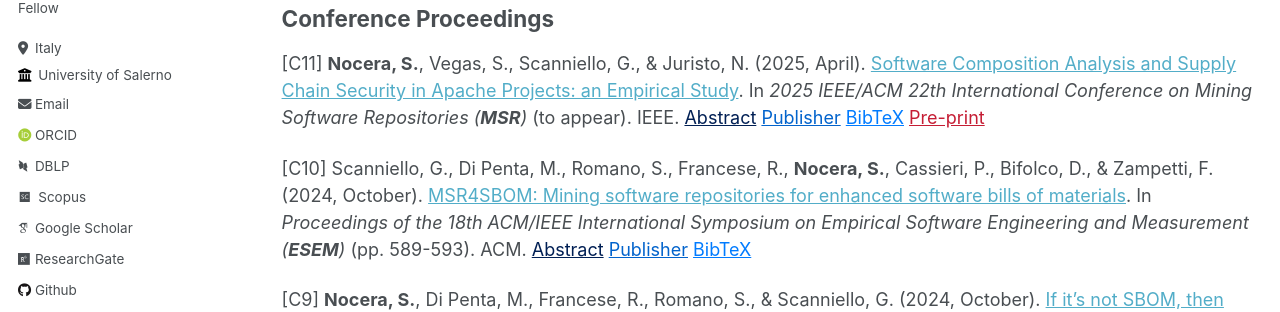
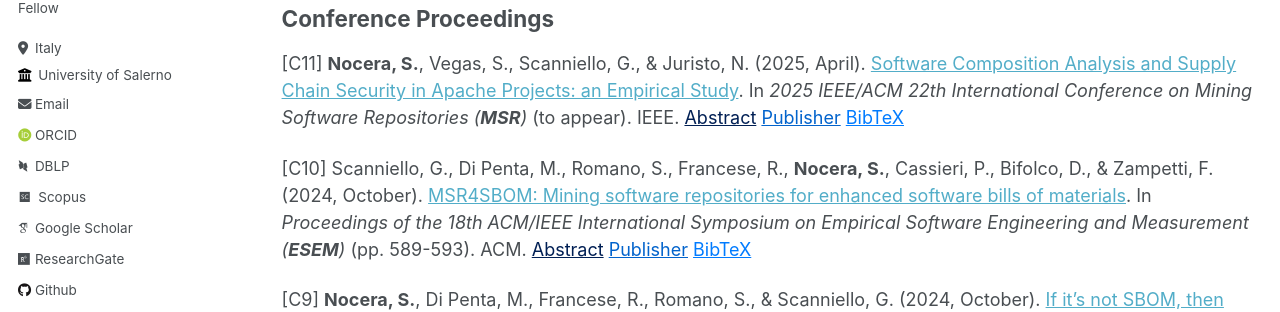
Before and after one commit to sabato-nocera/sabato-nocera.github.io, a Jekyll site: the page built from _pages/publications.md, in a window 1280 px wide and 900 px high. Shown: the part 345-657 px from the top of the window. Built offline with Jekyll 4.4.1, drawn with Linux system fonts in a browser that asks for light colours; some web fonts are replaced.

Commit message:
Update publications.md

```diff
--- a/_pages/publications.md
+++ b/_pages/publications.md
@@ -37,7 +37,6 @@ an Empirical Study](#). In _2025 IEEE/ACM 22th International Conference on Minin
 <button style="all: unset; color: #001F54; cursor: pointer; text-decoration: underline; background: none; border: none;" onclick="toggleSnippet('c11-abs')">Abstract</button>
 <button style="all: unset; color: #0263cc; cursor: pointer; text-decoration: underline; background: none; border: none;">Publisher</button>
 <button id="c11-bibtex" style="all: unset; color: #007bff; cursor: pointer; text-decoration: underline; background: none; border: none;" onclick="toggleSnippet('c11')">BibTeX</button>
-<button style="all: unset; color: #c51d34; cursor: pointer; text-decoration: underline; background: none; border: none;" onclick="window.open('https://sabato-nocera.github.io/files/msr2025.pdf', '_blank');">Pre-print</button>
 
 <div id="c11-abs" style="display: none; background-color: #f9f9f9; border: 1px solid #ddd; padding: 10px; margin-top: 10px;">
 A software supply chain consists of anything needed to develop and deliver a software project, including (third-party) components. Software Composition Analysis (SCA) allows for managing the security of software supply chains by identifying such components and their (security) vulnerabilities. The main goal of the empirical study presented in this paper is to investigate the effects of adopting/using over time an SCA tool like OWASP Dependency-Check (OWASP DC) in the context of the security of the software supply chain. To this end, following a cohort design, we analyzed the vulnerabilities affecting the components of the open-source (OS) Java Maven projects owned by the Apache Software Foundation (ASF) and publicly hosted on GitHub. These projects could adopt (or not) OWASP DC. The results indicate that the adoption of OWASP DC appears to be causing a significant reduction in the overall number/score of vulnerabilities, including those with a high Common Vulnerability Scoring System (CVSS) severity level. The use of OWASP DC also increased the vulnerabilities with a low severity level. Our results seem to encourage practitioners to adopt SCA to improve the security of their software supply chains.
```
